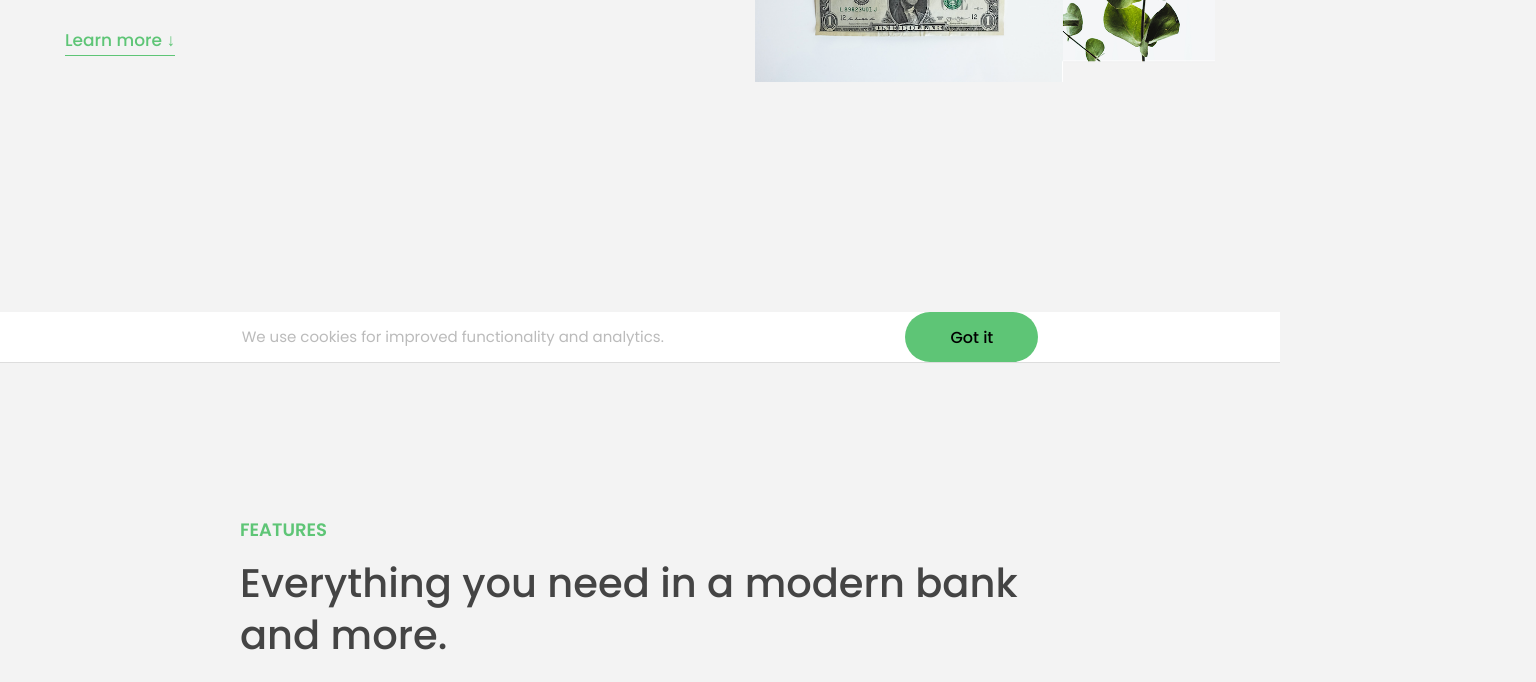
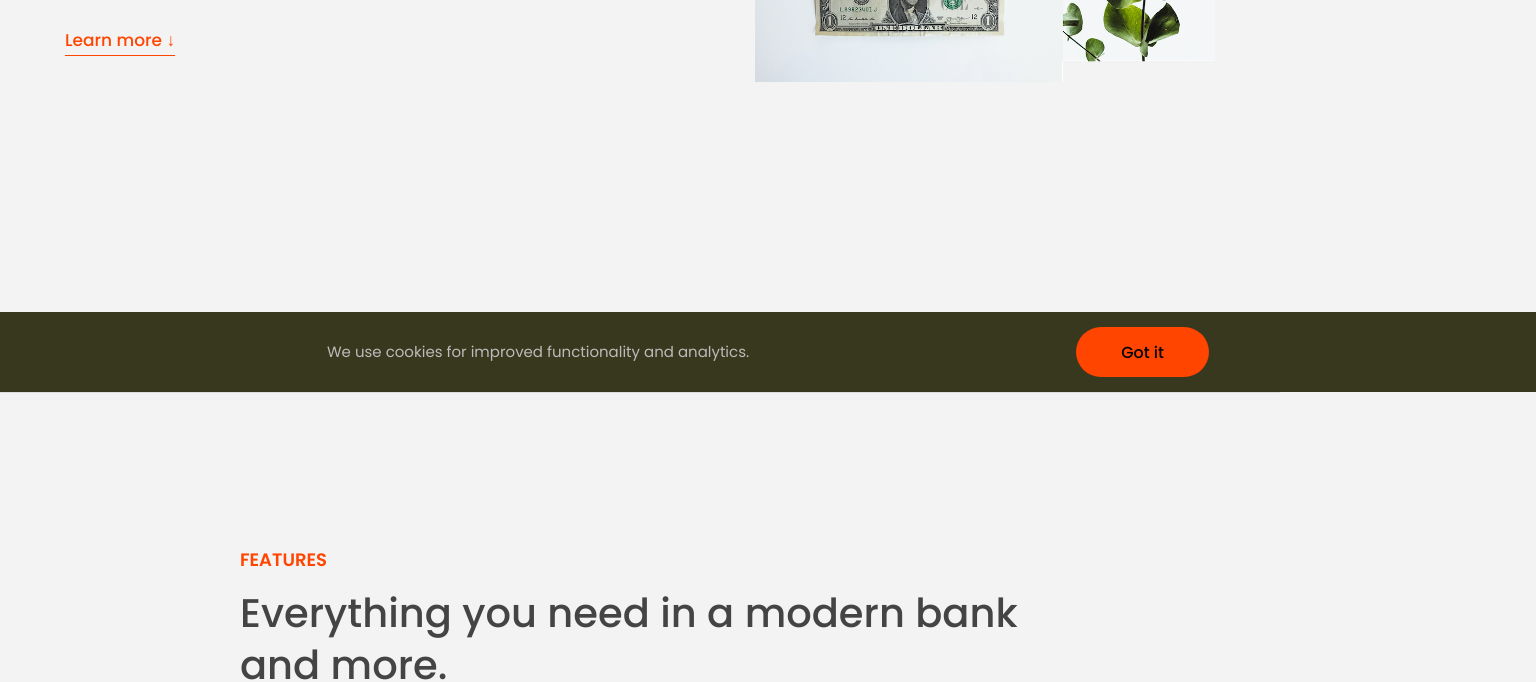
Before and after one commit to Roscam89/starter, a plain HTML site: page index.html in a window 1280 px wide. Shown: the part 488-1170 px from the top of the page, 1536 px wide, since content can reach past the window. Drawn offline with Linux system fonts and the light colour scheme.

Commit message:
truck commit 	modified:   index.html 	modified:   script.js

```diff
--- a/index.html
+++ b/index.html
@@ -21,6 +21,7 @@
           alt="Bankist logo"
           class="nav__logo"
           id="logo"
+          data-version-number="3.0"
         />
         <ul class="nav__links">
           <li class="nav__item">
--- a/script.js
+++ b/script.js
@@ -77,4 +77,39 @@ btnCookie.addEventListener('click', () => {
 
   message.remove();
 });
-console.log("New commit master")
+
+//-------Styles-----//
+
+message.style.backgroundColor = '#37381d';
+message.style.width = '120%';
+
+//message.style.height = '60px';
+
+message.style.height =
+  Number.parseFloat(getComputedStyle(message).height, 10) + 30 + 'px';
+
+document.documentElement.style.setProperty('--color-primary', 'orangered');
+
+//------Atributes-----//
+
+const logo = document.querySelector('.nav__logo');
+console.log(logo.alt);
+console.log(logo.className);
+
+logo.alt = 'Beautifull minimalist logo';
+
+//---- Non standard atributes----//
+logo.setAttribute('designer', 'Jonas');
+console.log(logo.getAttribute('designer'));
+
+console.log(logo.src);
+console.log(logo.getAttribute('src'));
+
+const link = document.querySelector('.twitter-link');
+console.log(link.href);
+console.log(link.getAttribute('href'));
+
+//---Data atributes---//
+//logo.setAttribute('data-version-number', '3.0');
+console.log(logo.dataset.versionNumber);
+console.log(logo);
```
